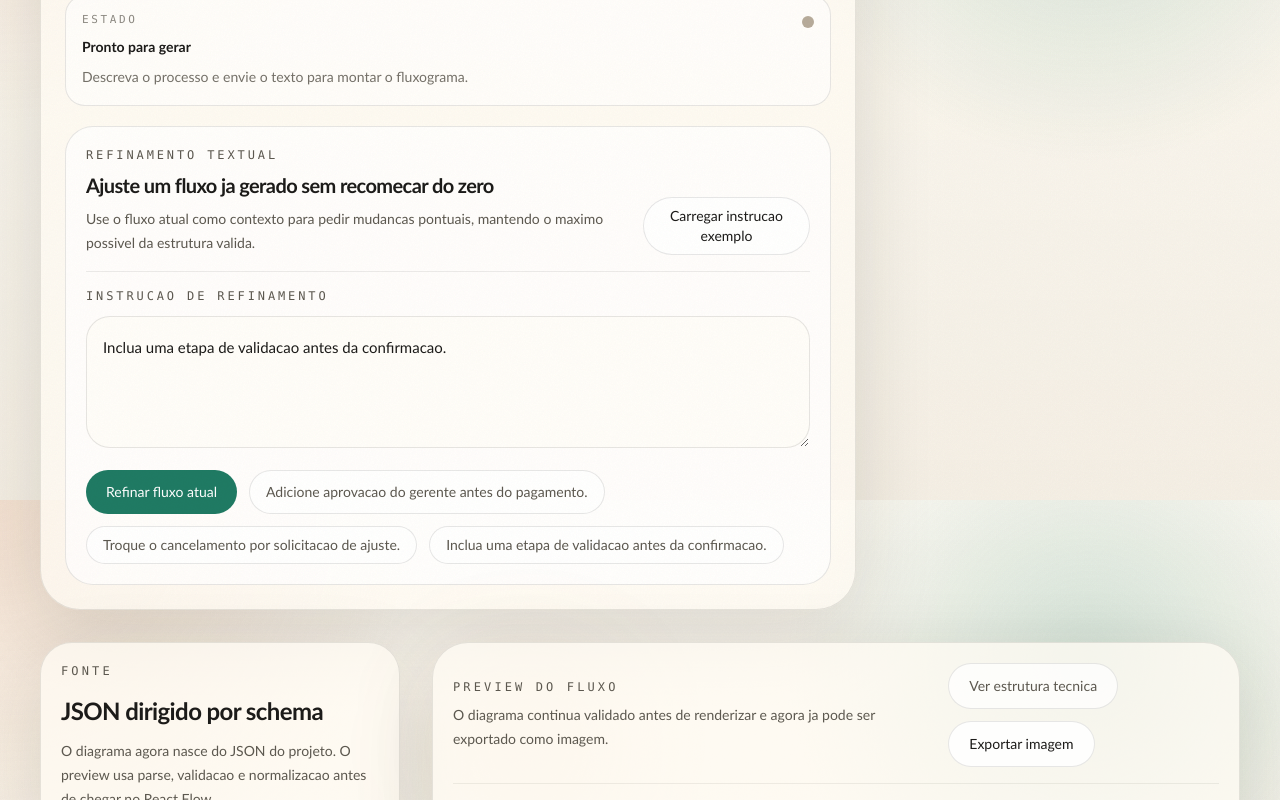
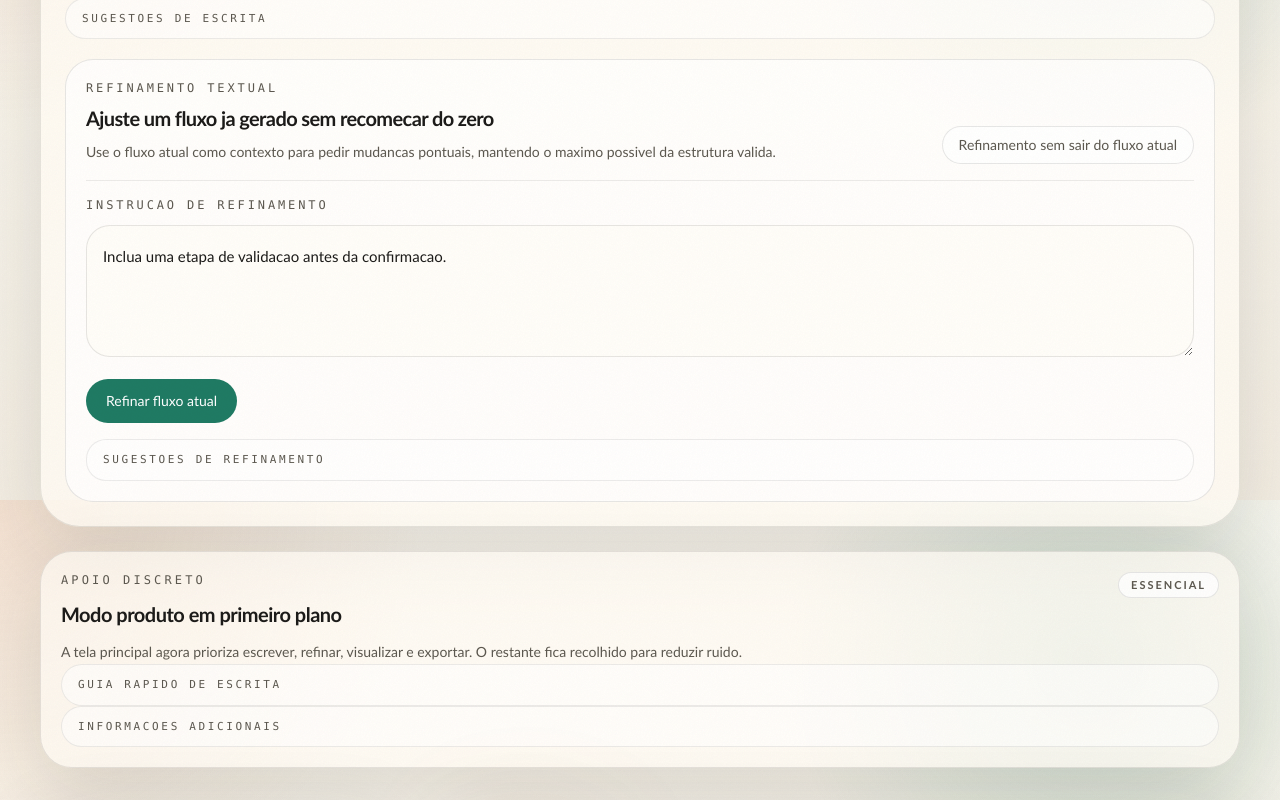
Before and after one commit to onlyteteu/Agente-Fluxograma, a Next.js app: page / in a window 1280 px wide. Shown: the part 1100-1900 px from the top of the page. Built offline with nearby package versions, Linux system fonts and the light colour scheme.

Commit message:
refactor: reduce default workbench density

```diff
--- a/src/components/flow-workbench.tsx
+++ b/src/components/flow-workbench.tsx
@@ -403,10 +403,17 @@ export function FlowWorkbench() {
   const technicalToggleLabel = isTechnicalVisible
     ? "Ocultar estrutura tecnica"
     : "Ver estrutura tecnica";
+  const helperPanelClassName = isTechnicalVisible
+    ? "space-y-4"
+    : "rounded-[2rem] border border-line bg-surface/92 p-5 shadow-[var(--shadow)]";
 
   return (
     <div className="grid gap-8">
-      <section className="grid gap-6 xl:grid-cols-[minmax(0,1.15fr)_360px]">
+      <section
+        className={`grid gap-6 ${
+          isTechnicalVisible ? "xl:grid-cols-[minmax(0,1.15fr)_360px]" : ""
+        }`}
+      >
         <article className="rounded-[2.5rem] border border-line bg-surface p-5 shadow-[var(--shadow)] sm:p-6">
           <div className="flex flex-col gap-5 border-b border-line/80 pb-5 sm:flex-row sm:items-end sm:justify-between">
             <div className="max-w-2xl">
@@ -423,13 +430,9 @@ export function FlowWorkbench() {
               </p>
             </div>
 
-            <button
-              type="button"
-              onClick={handleLoadExample}
-              className="rounded-full border border-line bg-white/80 px-4 py-2 text-sm font-medium text-foreground transition hover:border-accent hover:bg-white"
-            >
-              Carregar exemplo guiado
-            </button>
+            <div className="rounded-full border border-line bg-white/70 px-4 py-2 text-sm text-muted">
+              Experiencia focada em gerar, refinar e exportar
+            </div>
           </div>
 
           <div
@@ -481,22 +484,6 @@ export function FlowWorkbench() {
                 >
                   Limpar e recomecar
                 </button>
-                {promptSuggestions.map((suggestion) => (
-                  <button
-                    key={suggestion}
-                    type="button"
-                    onClick={() =>
-                      setProcessText((current) =>
-                        current.trim().length === 0
-                          ? suggestion
-                          : `${current.trim()} ${suggestion}`,
-                      )
-                    }
-                    className="rounded-full border border-line bg-white/70 px-4 py-2 text-sm text-muted transition hover:border-accent hover:text-foreground"
-                  >
-                    {suggestion}
-                  </button>
-                ))}
               </div>
 
               <div
@@ -534,6 +521,37 @@ export function FlowWorkbench() {
                 </div>
               </div>
 
+              <details className="mt-4 rounded-[1.25rem] border border-line/80 bg-white/55 px-4 py-3 text-sm text-muted">
+                <summary className="cursor-pointer list-none font-mono text-[11px] uppercase tracking-[0.24em] text-muted">
+                  Sugestoes de escrita
+                </summary>
+                <div className="mt-3 flex flex-wrap gap-3">
+                  <button
+                    type="button"
+                    onClick={handleLoadExample}
+                    className="rounded-full border border-line bg-white/80 px-4 py-2 text-sm font-medium text-foreground transition hover:border-accent hover:bg-white"
+                  >
+                    Carregar exemplo guiado
+                  </button>
+                  {promptSuggestions.map((suggestion) => (
+                    <button
+                      key={suggestion}
+                      type="button"
+                      onClick={() =>
+                        setProcessText((current) =>
+                          current.trim().length === 0
+                            ? suggestion
+                            : `${current.trim()} ${suggestion}`,
+                        )
+                      }
+                      className="rounded-full border border-line bg-white/70 px-4 py-2 text-sm text-muted transition hover:border-accent hover:text-foreground"
+                    >
+                      {suggestion}
+                    </button>
+                  ))}
+                </div>
+              </details>
+
               <div className="mt-5 rounded-[1.75rem] border border-line bg-white/70 p-4 sm:p-5">
                 <div className="flex flex-col gap-3 border-b border-line/80 pb-4 sm:flex-row sm:items-end sm:justify-between">
                   <div>
@@ -549,13 +567,9 @@ export function FlowWorkbench() {
                     </p>
                   </div>
 
-                  <button
-                    type="button"
-                    onClick={() => setRefinementText(exampleRefinementPrompt)}
-                    className="rounded-full border border-line bg-white/80 px-4 py-2 text-sm font-medium text-foreground transition hover:border-accent hover:bg-white"
-                  >
-                    Carregar instrucao exemplo
-                  </button>
+                  <div className="rounded-full border border-line bg-white/70 px-4 py-2 text-sm text-muted">
+                    Refinamento sem sair do fluxo atual
+                  </div>
                 </div>
 
                 <label
@@ -585,6 +599,20 @@ export function FlowWorkbench() {
                   >
                     Refinar fluxo atual
                   </button>
+                </div>
+
+                <details className="mt-4 rounded-[1.25rem] border border-line/80 bg-white/55 px-4 py-3 text-sm text-muted">
+                  <summary className="cursor-pointer list-none font-mono text-[11px] uppercase tracking-[0.24em] text-muted">
+                    Sugestoes de refinamento
+                  </summary>
+                  <div className="mt-3 flex flex-wrap gap-3">
+                    <button
+                      type="button"
+                      onClick={() => setRefinementText(exampleRefinementPrompt)}
+                      className="rounded-full border border-line bg-white/80 px-4 py-2 text-sm font-medium text-foreground transition hover:border-accent hover:bg-white"
+                    >
+                      Carregar instrucao exemplo
+                    </button>
                     {refinementSuggestions.map((suggestion) => (
                       <button
                         key={suggestion}
@@ -596,6 +624,7 @@ export function FlowWorkbench() {
                       </button>
                     ))}
                   </div>
+                </details>
               </div>
             </div>
 
@@ -652,7 +681,9 @@ export function FlowWorkbench() {
           </div>
         </article>
 
-        <aside className="space-y-4">
+        <aside className={helperPanelClassName}>
+          {isTechnicalVisible ? (
+            <>
               <article className="rounded-[2rem] border border-line bg-surface p-5 shadow-[var(--shadow)]">
                 <p className="font-mono text-xs uppercase tracking-[0.26em] text-muted">
                   Guia rapido
@@ -688,6 +719,57 @@ export function FlowWorkbench() {
                   a pagina.
                 </p>
               </article>
+            </>
+          ) : (
+            <>
+              <div className="flex items-start justify-between gap-4">
+                <div>
+                  <p className="font-mono text-xs uppercase tracking-[0.26em] text-muted">
+                    Apoio discreto
+                  </p>
+                  <h3 className="mt-3 text-xl font-semibold tracking-tight">
+                    Modo produto em primeiro plano
+                  </h3>
+                </div>
+                <span className="rounded-full border border-line bg-white/80 px-3 py-1 text-[11px] font-semibold uppercase tracking-[0.18em] text-muted">
+                  Essencial
+                </span>
+              </div>
+
+              <p className="mt-3 text-sm leading-6 text-muted">
+                A tela principal agora prioriza escrever, refinar, visualizar e
+                exportar. O restante fica recolhido para reduzir ruido.
+              </p>
+
+              <details className="rounded-[1.5rem] border border-line/80 bg-white/55 px-4 py-3 text-sm text-muted">
+                <summary className="cursor-pointer list-none font-mono text-[11px] uppercase tracking-[0.24em] text-muted">
+                  Guia rapido de escrita
+                </summary>
+                <ul className="mt-3 space-y-2 leading-6">
+                  <li>Qual evento inicia o processo.</li>
+                  <li>Quais etapas acontecem em sequencia.</li>
+                  <li>Quais decisoes abrem caminhos diferentes.</li>
+                  <li>Que situacoes fazem o fluxo voltar ou encerrar.</li>
+                </ul>
+              </details>
+
+              <details className="rounded-[1.5rem] border border-line/80 bg-white/55 px-4 py-3 text-sm text-muted">
+                <summary className="cursor-pointer list-none font-mono text-[11px] uppercase tracking-[0.24em] text-muted">
+                  Informacoes adicionais
+                </summary>
+                <div className="mt-3 space-y-3 leading-6">
+                  <p>
+                    A entrada em texto e a camada de produto. A estrutura tecnica
+                    continua acessivel sem competir com o fluxo principal.
+                  </p>
+                  <p>
+                    O texto principal, a instrucao de refinamento e o ultimo JSON
+                    valido ficam salvos neste navegador ao recarregar a pagina.
+                  </p>
+                </div>
+              </details>
+            </>
+          )}
         </aside>
       </section>
 
```
Lines whose indentation alone changed are shown as unchanged.
